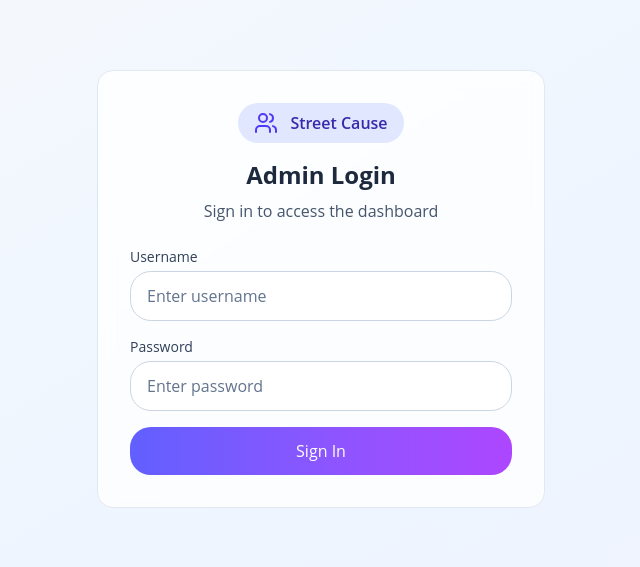
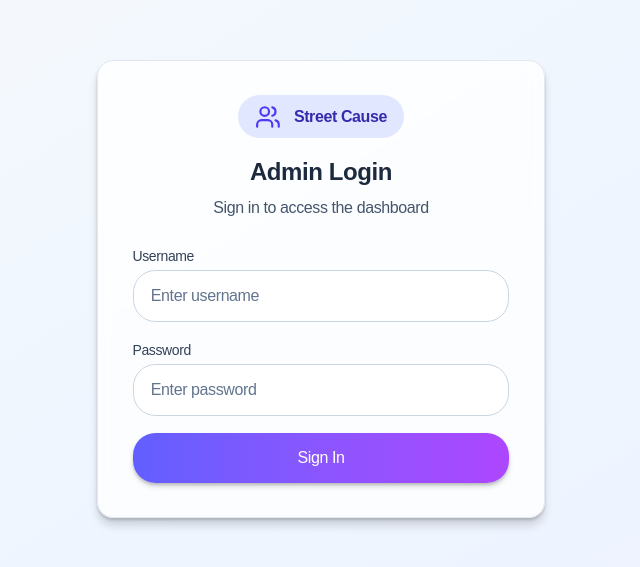
Before and after one commit to kanakk365/streetcause-admin, a Next.js app: page /login in a window 1280 px wide. Shown: the part 111-678 px from the top of the page, without its empty margins (319-959 px from the left). Built offline with nearby package versions, Linux system fonts and the light colour scheme.

Commit message:
fix : dashboard color

```diff
--- a/src/app/globals.css
+++ b/src/app/globals.css
@@ -1,99 +1,99 @@
 @import "tailwindcss";
 
 :root {
-  --background: oklch(1.0000 0 0);
-  --foreground: oklch(0.1884 0.0128 248.5103);
-  --card: oklch(0.9784 0.0011 197.1387);
-  --card-foreground: oklch(0.1884 0.0128 248.5103);
-  --popover: oklch(1.0000 0 0);
-  --popover-foreground: oklch(0.1884 0.0128 248.5103);
-  --primary: oklch(0.6723 0.1606 244.9955);
+  --background: oklch(0.9940 0 0);
+  --foreground: oklch(0 0 0);
+  --card: oklch(0.9940 0 0);
+  --card-foreground: oklch(0 0 0);
+  --popover: oklch(0.9911 0 0);
+  --popover-foreground: oklch(0 0 0);
+  --primary: oklch(0.5393 0.2713 286.7462);
   --primary-foreground: oklch(1.0000 0 0);
-  --secondary: oklch(0.1884 0.0128 248.5103);
-  --secondary-foreground: oklch(1.0000 0 0);
-  --muted: oklch(0.9222 0.0013 286.3737);
-  --muted-foreground: oklch(0.1884 0.0128 248.5103);
-  --accent: oklch(0.9392 0.0166 250.8453);
-  --accent-foreground: oklch(0.6723 0.1606 244.9955);
-  --destructive: oklch(0.6188 0.2376 25.7658);
+  --secondary: oklch(0.9540 0.0063 255.4755);
+  --secondary-foreground: oklch(0.1344 0 0);
+  --muted: oklch(0.9702 0 0);
+  --muted-foreground: oklch(0.4386 0 0);
+  --accent: oklch(0.9393 0.0288 266.3680);
+  --accent-foreground: oklch(0.5445 0.1903 259.4848);
+  --destructive: oklch(0.6290 0.1902 23.0704);
   --destructive-foreground: oklch(1.0000 0 0);
-  --border: oklch(0.9317 0.0118 231.6594);
-  --input: oklch(0.9809 0.0025 228.7836);
-  --ring: oklch(0.6818 0.1584 243.3540);
-  --chart-1: oklch(0.6723 0.1606 244.9955);
-  --chart-2: oklch(0.6907 0.1554 160.3454);
-  --chart-3: oklch(0.8214 0.1600 82.5337);
-  --chart-4: oklch(0.7064 0.1822 151.7125);
-  --chart-5: oklch(0.5919 0.2186 10.5826);
-  --sidebar: oklch(0.9784 0.0011 197.1387);
-  --sidebar-foreground: oklch(0.1884 0.0128 248.5103);
-  --sidebar-primary: oklch(0.6723 0.1606 244.9955);
+  --border: oklch(0.9300 0.0094 286.2156);
+  --input: oklch(0.9401 0 0);
+  --ring: oklch(0 0 0);
+  --chart-1: oklch(0.7459 0.1483 156.4499);
+  --chart-2: oklch(0.5393 0.2713 286.7462);
+  --chart-3: oklch(0.7336 0.1758 50.5517);
+  --chart-4: oklch(0.5828 0.1809 259.7276);
+  --chart-5: oklch(0.5590 0 0);
+  --sidebar: oklch(0.9777 0.0051 247.8763);
+  --sidebar-foreground: oklch(0 0 0);
+  --sidebar-primary: oklch(0 0 0);
   --sidebar-primary-foreground: oklch(1.0000 0 0);
-  --sidebar-accent: oklch(0.9392 0.0166 250.8453);
-  --sidebar-accent-foreground: oklch(0.6723 0.1606 244.9955);
-  --sidebar-border: oklch(0.9271 0.0101 238.5177);
-  --sidebar-ring: oklch(0.6818 0.1584 243.3540);
-  --font-sans: Open Sans, sans-serif;
-  --font-serif: Georgia, serif;
-  --font-mono: Menlo, monospace;
-  --radius: 1.3rem;
-  --shadow-2xs: 0px 2px 0px 0px hsl(202.8169 89.1213% 53.1373% / 0.00);
-  --shadow-xs: 0px 2px 0px 0px hsl(202.8169 89.1213% 53.1373% / 0.00);
-  --shadow-sm: 0px 2px 0px 0px hsl(202.8169 89.1213% 53.1373% / 0.00), 0px 1px 2px -1px hsl(202.8169 89.1213% 53.1373% / 0.00);
-  --shadow: 0px 2px 0px 0px hsl(202.8169 89.1213% 53.1373% / 0.00), 0px 1px 2px -1px hsl(202.8169 89.1213% 53.1373% / 0.00);
-  --shadow-md: 0px 2px 0px 0px hsl(202.8169 89.1213% 53.1373% / 0.00), 0px 2px 4px -1px hsl(202.8169 89.1213% 53.1373% / 0.00);
-  --shadow-lg: 0px 2px 0px 0px hsl(202.8169 89.1213% 53.1373% / 0.00), 0px 4px 6px -1px hsl(202.8169 89.1213% 53.1373% / 0.00);
-  --shadow-xl: 0px 2px 0px 0px hsl(202.8169 89.1213% 53.1373% / 0.00), 0px 8px 10px -1px hsl(202.8169 89.1213% 53.1373% / 0.00);
-  --shadow-2xl: 0px 2px 0px 0px hsl(202.8169 89.1213% 53.1373% / 0.00);
-  --tracking-normal: 0em;
-  --spacing: 0.25rem;
+  --sidebar-accent: oklch(0.9401 0 0);
+  --sidebar-accent-foreground: oklch(0 0 0);
+  --sidebar-border: oklch(0.9401 0 0);
+  --sidebar-ring: oklch(0 0 0);
+  --font-sans: Plus Jakarta Sans, sans-serif;
+  --font-serif: Lora, serif;
+  --font-mono: IBM Plex Mono, monospace;
+  --radius: 1.4rem;
+  --shadow-2xs: 0px 2px 3px 0px hsl(0 0% 0% / 0.08);
+  --shadow-xs: 0px 2px 3px 0px hsl(0 0% 0% / 0.08);
+  --shadow-sm: 0px 2px 3px 0px hsl(0 0% 0% / 0.16), 0px 1px 2px -1px hsl(0 0% 0% / 0.16);
+  --shadow: 0px 2px 3px 0px hsl(0 0% 0% / 0.16), 0px 1px 2px -1px hsl(0 0% 0% / 0.16);
+  --shadow-md: 0px 2px 3px 0px hsl(0 0% 0% / 0.16), 0px 2px 4px -1px hsl(0 0% 0% / 0.16);
+  --shadow-lg: 0px 2px 3px 0px hsl(0 0% 0% / 0.16), 0px 4px 6px -1px hsl(0 0% 0% / 0.16);
+  --shadow-xl: 0px 2px 3px 0px hsl(0 0% 0% / 0.16), 0px 8px 10px -1px hsl(0 0% 0% / 0.16);
+  --shadow-2xl: 0px 2px 3px 0px hsl(0 0% 0% / 0.40);
+  --tracking-normal: -0.025em;
+  --spacing: 0.27rem;
 }
 
 .dark {
-  --background: oklch(0 0 0);
-  --foreground: oklch(0.9328 0.0025 228.7857);
-  --card: oklch(0.2097 0.0080 274.5332);
-  --card-foreground: oklch(0.8853 0 0);
-  --popover: oklch(0 0 0);
-  --popover-foreground: oklch(0.9328 0.0025 228.7857);
-  --primary: oklch(0.6692 0.1607 245.0110);
+  --background: oklch(0.2223 0.0060 271.1393);
+  --foreground: oklch(0.9551 0 0);
+  --card: oklch(0.2568 0.0076 274.6528);
+  --card-foreground: oklch(0.9551 0 0);
+  --popover: oklch(0.2568 0.0076 274.6528);
+  --popover-foreground: oklch(0.9551 0 0);
+  --primary: oklch(0.6132 0.2294 291.7437);
   --primary-foreground: oklch(1.0000 0 0);
-  --secondary: oklch(0.9622 0.0035 219.5331);
-  --secondary-foreground: oklch(0.1884 0.0128 248.5103);
-  --muted: oklch(0.2090 0 0);
-  --muted-foreground: oklch(0.5637 0.0078 247.9662);
-  --accent: oklch(0.1928 0.0331 242.5459);
-  --accent-foreground: oklch(0.6692 0.1607 245.0110);
-  --destructive: oklch(0.6188 0.2376 25.7658);
+  --secondary: oklch(0.2940 0.0130 272.9312);
+  --secondary-foreground: oklch(0.9551 0 0);
+  --muted: oklch(0.2940 0.0130 272.9312);
+  --muted-foreground: oklch(0.7058 0 0);
+  --accent: oklch(0.2795 0.0368 260.0310);
+  --accent-foreground: oklch(0.7857 0.1153 246.6596);
+  --destructive: oklch(0.7106 0.1661 22.2162);
   --destructive-foreground: oklch(1.0000 0 0);
-  --border: oklch(0.2674 0.0047 248.0045);
-  --input: oklch(0.3020 0.0288 244.8244);
-  --ring: oklch(0.6818 0.1584 243.3540);
-  --chart-1: oklch(0.6723 0.1606 244.9955);
-  --chart-2: oklch(0.6907 0.1554 160.3454);
-  --chart-3: oklch(0.8214 0.1600 82.5337);
-  --chart-4: oklch(0.7064 0.1822 151.7125);
-  --chart-5: oklch(0.5919 0.2186 10.5826);
-  --sidebar: oklch(0.2097 0.0080 274.5332);
-  --sidebar-foreground: oklch(0.8853 0 0);
-  --sidebar-primary: oklch(0.6818 0.1584 243.3540);
+  --border: oklch(0.3289 0.0092 268.3843);
+  --input: oklch(0.3289 0.0092 268.3843);
+  --ring: oklch(0.6132 0.2294 291.7437);
+  --chart-1: oklch(0.8003 0.1821 151.7110);
+  --chart-2: oklch(0.6132 0.2294 291.7437);
+  --chart-3: oklch(0.8077 0.1035 19.5706);
+  --chart-4: oklch(0.6691 0.1569 260.1063);
+  --chart-5: oklch(0.7058 0 0);
+  --sidebar: oklch(0.2011 0.0039 286.0396);
+  --sidebar-foreground: oklch(0.9551 0 0);
+  --sidebar-primary: oklch(0.6132 0.2294 291.7437);
   --sidebar-primary-foreground: oklch(1.0000 0 0);
-  --sidebar-accent: oklch(0.1928 0.0331 242.5459);
-  --sidebar-accent-foreground: oklch(0.6692 0.1607 245.0110);
-  --sidebar-border: oklch(0.3795 0.0220 240.5943);
-  --sidebar-ring: oklch(0.6818 0.1584 243.3540);
-  --font-sans: Open Sans, sans-serif;
-  --font-serif: Georgia, serif;
-  --font-mono: Menlo, monospace;
-  --radius: 1.3rem;
-  --shadow-2xs: 0px 2px 0px 0px hsl(202.8169 89.1213% 53.1373% / 0.00);
-  --shadow-xs: 0px 2px 0px 0px hsl(202.8169 89.1213% 53.1373% / 0.00);
-  --shadow-sm: 0px 2px 0px 0px hsl(202.8169 89.1213% 53.1373% / 0.00), 0px 1px 2px -1px hsl(202.8169 89.1213% 53.1373% / 0.00);
-  --shadow: 0px 2px 0px 0px hsl(202.8169 89.1213% 53.1373% / 0.00), 0px 1px 2px -1px hsl(202.8169 89.1213% 53.1373% / 0.00);
-  --shadow-md: 0px 2px 0px 0px hsl(202.8169 89.1213% 53.1373% / 0.00), 0px 2px 4px -1px hsl(202.8169 89.1213% 53.1373% / 0.00);
-  --shadow-lg: 0px 2px 0px 0px hsl(202.8169 89.1213% 53.1373% / 0.00), 0px 4px 6px -1px hsl(202.8169 89.1213% 53.1373% / 0.00);
-  --shadow-xl: 0px 2px 0px 0px hsl(202.8169 89.1213% 53.1373% / 0.00), 0px 8px 10px -1px hsl(202.8169 89.1213% / 0.00);
-  --shadow-2xl: 0px 2px 0px 0px hsl(202.8169 89.1213% 53.1373% / 0.00);
+  --sidebar-accent: oklch(0.2940 0.0130 272.9312);
+  --sidebar-accent-foreground: oklch(0.6132 0.2294 291.7437);
+  --sidebar-border: oklch(0.3289 0.0092 268.3843);
+  --sidebar-ring: oklch(0.6132 0.2294 291.7437);
+  --font-sans: Plus Jakarta Sans, sans-serif;
+  --font-serif: Lora, serif;
+  --font-mono: IBM Plex Mono, monospace;
+  --radius: 1.4rem;
+  --shadow-2xs: 0px 2px 3px 0px hsl(0 0% 0% / 0.08);
+  --shadow-xs: 0px 2px 3px 0px hsl(0 0% 0% / 0.08);
+  --shadow-sm: 0px 2px 3px 0px hsl(0 0% 0% / 0.16), 0px 1px 2px -1px hsl(0 0% 0% / 0.16);
+  --shadow: 0px 2px 3px 0px hsl(0 0% 0% / 0.16), 0px 1px 2px -1px hsl(0 0% 0% / 0.16);
+  --shadow-md: 0px 2px 3px 0px hsl(0 0% 0% / 0.16), 0px 2px 4px -1px hsl(0 0% 0% / 0.16);
+  --shadow-lg: 0px 2px 3px 0px hsl(0 0% 0% / 0.16), 0px 4px 6px -1px hsl(0 0% 0% / 0.16);
+  --shadow-xl: 0px 2px 3px 0px hsl(0 0% 0% / 0.16), 0px 8px 10px -1px hsl(0 0% 0% / 0.16);
+  --shadow-2xl: 0px 2px 3px 0px hsl(0 0% 0% / 0.40);
 }
 
 @theme inline {
@@ -147,10 +147,15 @@
   --shadow-lg: var(--shadow-lg);
   --shadow-xl: var(--shadow-xl);
   --shadow-2xl: var(--shadow-2xl);
+
+  --tracking-tighter: calc(var(--tracking-normal) - 0.05em);
+  --tracking-tight: calc(var(--tracking-normal) - 0.025em);
+  --tracking-normal: var(--tracking-normal);
+  --tracking-wide: calc(var(--tracking-normal) + 0.025em);
+  --tracking-wider: calc(var(--tracking-normal) + 0.05em);
+  --tracking-widest: calc(var(--tracking-normal) + 0.1em);
 }
 
 body {
-  background: var(--background);
-  color: var(--foreground);
-  font-family: var(--font-sans);
+  letter-spacing: var(--tracking-normal);
 }
--- a/src/app/layout.tsx
+++ b/src/app/layout.tsx
@@ -1,5 +1,6 @@
 import type { Metadata } from "next";
 import { Geist, Geist_Mono } from "next/font/google";
+import { ThemeProvider } from "@/lib/theme-provider";
 import "./globals.css";
 
 const geistSans = Geist({
@@ -23,11 +24,13 @@ export default function RootLayout({
   children: React.ReactNode;
 }>) {
   return (
-    <html lang="en">
+    <html lang="en" suppressHydrationWarning>
       <body
         className={`${geistSans.variable} ${geistMono.variable} antialiased`}
       >
-        {children}
+        <ThemeProvider defaultTheme="light" storageKey="streetcause-ui-theme">
+          {children}
+        </ThemeProvider>
       </body>
     </html>
   );
--- /dev/null
+++ b/src/components/theme-toggle.tsx
@@ -0,0 +1,20 @@
+"use client"
+
+import { Moon, Sun } from "lucide-react";
+import { useTheme } from "@/lib/theme-provider";
+
+export function ThemeToggle() {
+  const { theme, setTheme } = useTheme();
+
+  return (
+    <button
+      onClick={() => setTheme(theme === "light" ? "dark" : "light")}
+      className="inline-flex cursor-pointer items-center gap-2 px-3 py-2 rounded-lg bg-card border border-border text-foreground hover:bg-muted transition-colors duration-200"
+      aria-label="Toggle theme"
+    >
+      <Sun className="h-4 w-4 rotate-0 scale-100 transition-all dark:-rotate-90 dark:scale-0" />
+      <Moon className="absolute h-4 w-4 rotate-90 scale-0 transition-all dark:rotate-0 dark:scale-100" />
+      <span className="sr-only">Toggle theme</span>
+    </button>
+  );
+}
--- /dev/null
+++ b/src/lib/theme-provider.tsx
@@ -0,0 +1,71 @@
+"use client"
+
+import { createContext, useContext, useEffect, useState } from "react"
+
+type Theme = "dark" | "light" | "system"
+
+type ThemeProviderProps = {
+  children: React.ReactNode
+  defaultTheme?: Theme
+  storageKey?: string
+}
+
+type ThemeProviderState = {
+  theme: Theme
+  setTheme: (theme: Theme) => void
+}
+
+const initialState: ThemeProviderState = {
+  theme: "system",
+  setTheme: () => null,
+}
+
+const ThemeProviderContext = createContext<ThemeProviderState>(initialState)
+
+export function ThemeProvider({
+  children,
+  defaultTheme = "system",
+  storageKey = "streetcause-ui-theme",
+  ...props
+}: ThemeProviderProps) {
+  const [theme, setTheme] = useState<Theme>(
+    () => (typeof window !== "undefined" ? (localStorage.getItem(storageKey) as Theme) || defaultTheme : defaultTheme)
+  )
+
+  useEffect(() => {
+    const root = window.document.documentElement
+
+    root.classList.remove("light", "dark")
+
+    if (theme === "system") {
+      const systemTheme = window.matchMedia("(prefers-color-scheme: dark)").matches ? "dark" : "light"
+      root.classList.add(systemTheme)
+      return
+    }
+
+    root.classList.add(theme)
+  }, [theme])
+
+  const value = {
+    theme,
+    setTheme: (theme: Theme) => {
+      localStorage.setItem(storageKey, theme)
+      setTheme(theme)
+    },
+  }
+
+  return (
+    <ThemeProviderContext.Provider {...props} value={value}>
+      {children}
+    </ThemeProviderContext.Provider>
+  )
+}
+
+export const useTheme = () => {
+  const context = useContext(ThemeProviderContext)
+
+  if (context === undefined)
+    throw new Error("useTheme must be used within a ThemeProvider")
+
+  return context
+}
```
Also changed, not shown: src/app/dashboard/page.tsx (+232 -169 lines).
